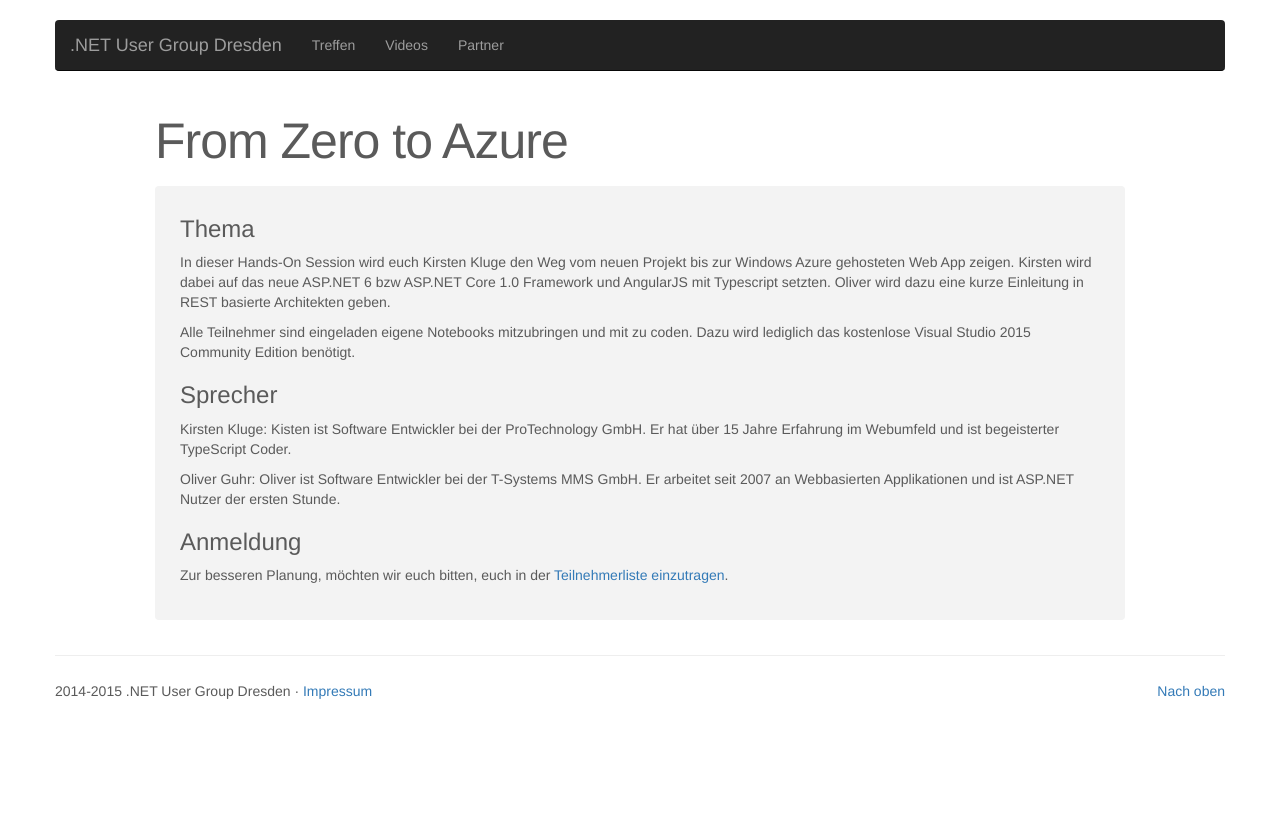
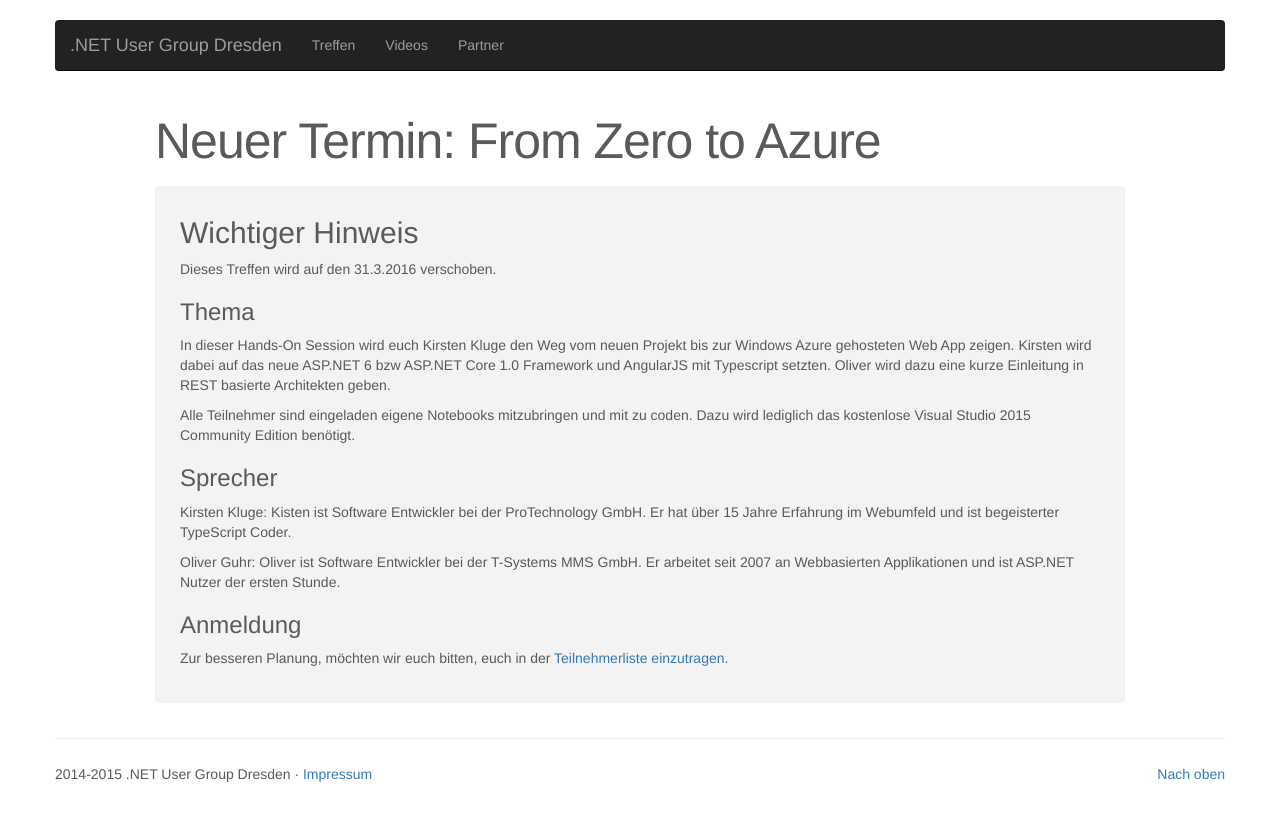
Before and after one commit to dddotnet/dddotnet.github.io, a Jekyll site: the page built from _posts/2016-03-31-neuer-termin-from-zero-to-azure.markdown, in a window 1280 px wide. Shown: the top 821 px of the page. Built offline with Jekyll 4.4.1, drawn with Linux system fonts in a browser that asks for light colours; nearby versions of some CDN libraries.

Commit message:
meeting date changed

```diff
--- a/_posts/2016-03-17-from-zero-to-azure.markdown
+++ b/_posts/2016-03-31-neuer-termin-from-zero-to-azure.markdown
@@ -1,12 +1,15 @@
 ---
 layout: postnew
-title: "From Zero to Azure"
+title: "Neuer Termin: From Zero to Azure"
 categories: treffen
-date: 2016-03-17 18:00:00Z
+date: 2016-03-31 18:00:00Z
 speaker: Kirsten Kluge, Oliver Guhr
 place: Pro Technology GmbH
 placelink: https://www.google.de/maps/place/ProTechnology+GmbH,+Antonstra%C3%9Fe+3+a,+01097+Dresden,+Deutschland/@51.063974,13.745038,17z/data=!4m2!3m1!1s0x4709cf156d1ba0d7:0xb766407f50cfe2ad
 ---
+## Wichtiger Hinweis
+
+Dieses Treffen wird auf den 31.3.2016 verschoben.
 
 ### Thema
 In dieser Hands-On Session wird euch Kirsten Kluge den Weg vom neuen Projekt bis zur Windows Azure gehosteten Web App zeigen. Kirsten wird dabei auf das neue ASP.NET 6 bzw ASP.NET Core 1.0 Framework und AngularJS mit Typescript setzten.
```
